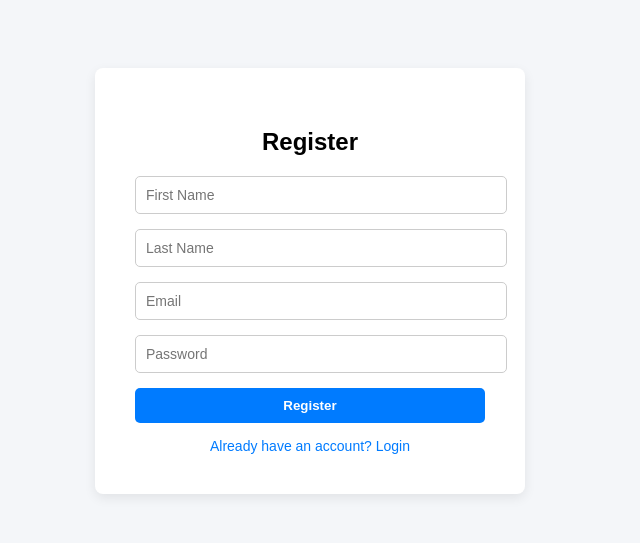
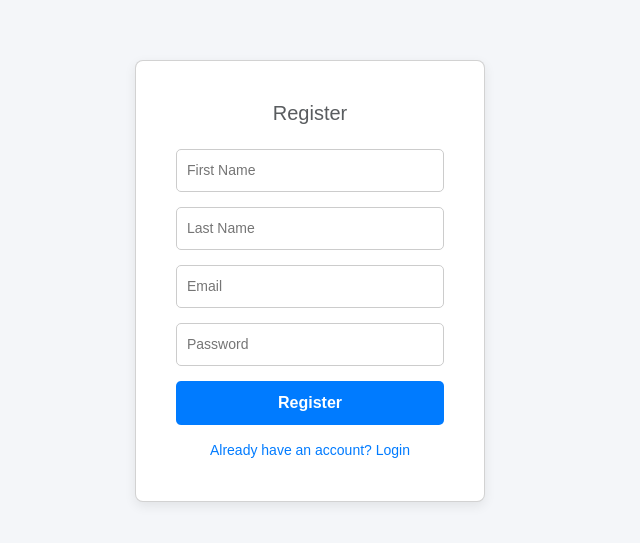
Before and after one commit to Oscar-hub773/OscarMasombuka_WongaAssessment, a React (Vite) app: page /register in a window 1280 px wide. Shown: the part 119-662 px from the top of the page, without its empty margins (330-970 px from the left). Built offline with nearby package versions, Linux system fonts and the light colour scheme.

Commit message:
frontend validations to enforce correct email and password formats

```diff
--- a/package.json
+++ b/package.json
@@ -11,6 +11,7 @@
   },
   "dependencies": {
     "axios": "^1.13.6",
+    "bootstrap": "^5.3.8",
     "react": "^19.2.0",
     "react-dom": "^19.2.0",
     "react-router-dom": "^7.13.1"
--- a/src/main.jsx
+++ b/src/main.jsx
@@ -2,6 +2,7 @@ import React from "react";
 import ReactDOM from "react-dom/client";
 import App from "./App";
 import { AuthProvider } from "./context/AuthProvider";
+import "bootstrap/dist/css/bootstrap.min.css";
 import "./styles.css";
 
 ReactDOM.createRoot(document.getElementById("root")).render(
--- a/src/pages/LoginPage.jsx
+++ b/src/pages/LoginPage.jsx
@@ -24,9 +24,10 @@ function LoginPage() {
 };
 
   return (
+
     <div className="container">
       <div className="card">
-        <h2>Login</h2>
+        <h5 className="text-muted text-center mb-4">Login</h5>
       <form onSubmit={handleSubmit}>
         <input
           type="email"
--- a/src/pages/RegisterPage.jsx
+++ b/src/pages/RegisterPage.jsx
@@ -35,7 +35,7 @@ function RegisterPage() {
   return (
     <div className="container">
       <div className="card">
-              <h2>Register</h2>
+              <h5 className="text-muted text-center mb-4">Register</h5>
       <form onSubmit={handleSubmit}>
         <input
           type="text"
@@ -59,6 +59,8 @@ function RegisterPage() {
           placeholder="Email"
           value={formData.email}
           onChange={handleChange}
+          pattern="^[^\s@]+@[^\s@]+\.[^\s@]{2,}$"
+          title="Please enter a valid email address (e.g. user@example.com)"
           required
         />
         <input
@@ -67,6 +69,8 @@ function RegisterPage() {
           placeholder="Password"
           value={formData.password}
           onChange={handleChange}
+          pattern="^(?=.*[A-Z])(?=.*\d)(?=.*[@$!%*?&])[A-Za-z\d@$!%*?&]{8,}$"
+          title="Password must be at least 8 characters, include one uppercase letter, one number, and one special character."
           required
         />
         <button type="submit">Register</button>
--- a/src/pages/UserDetailsPage.jsx
+++ b/src/pages/UserDetailsPage.jsx
@@ -46,7 +46,7 @@ function UserPage() {
 return (
   <div className="container">
     <div className="card">
-      <h2>User Details</h2>
+      <h5 className="text-muted">User Details</h5>
 
       <p><strong>First Name:</strong> {user.firstName}</p>
       <p><strong>Last Name:</strong> {user.lastName}</p>
```
Also changed, not shown: src/context/AuthContext.jsx (added, +9 -0 lines), 1 other file (tests, documents, lock files or other folders).
